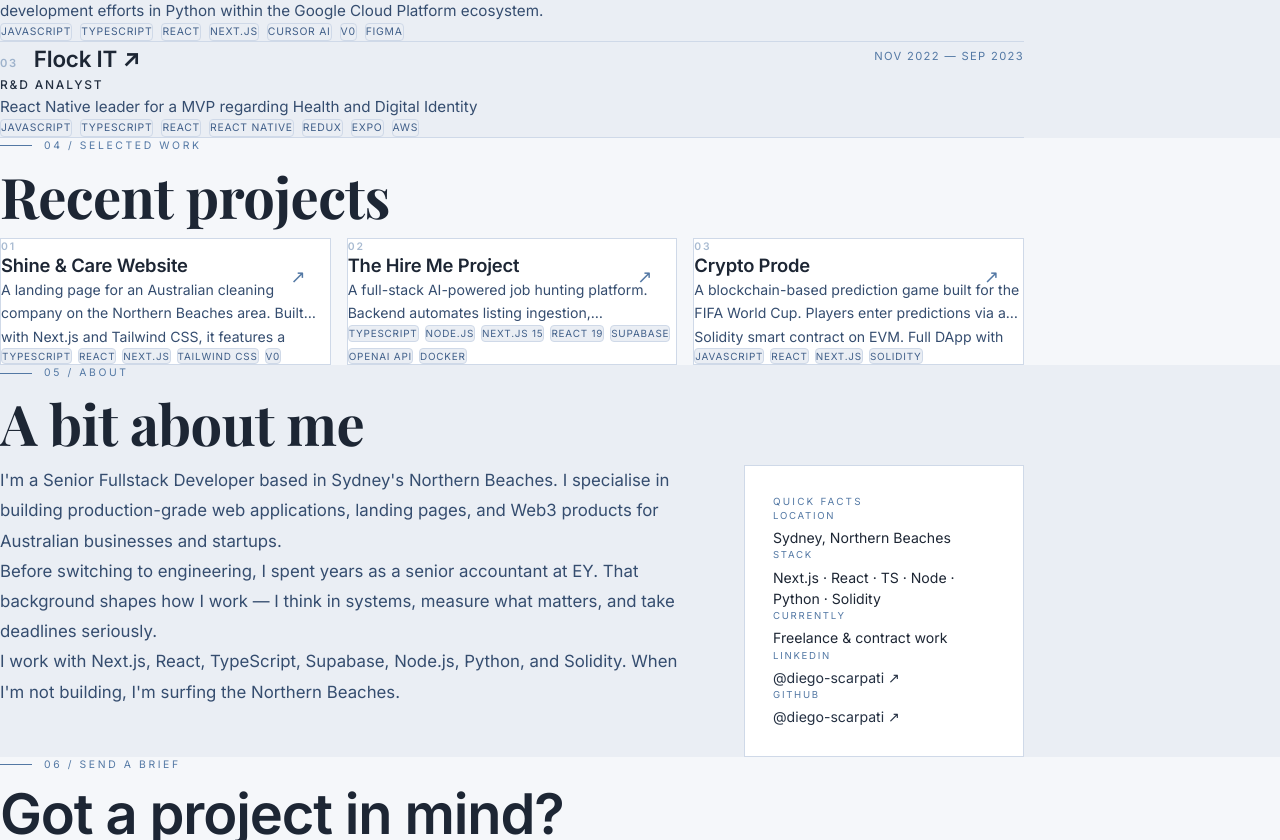
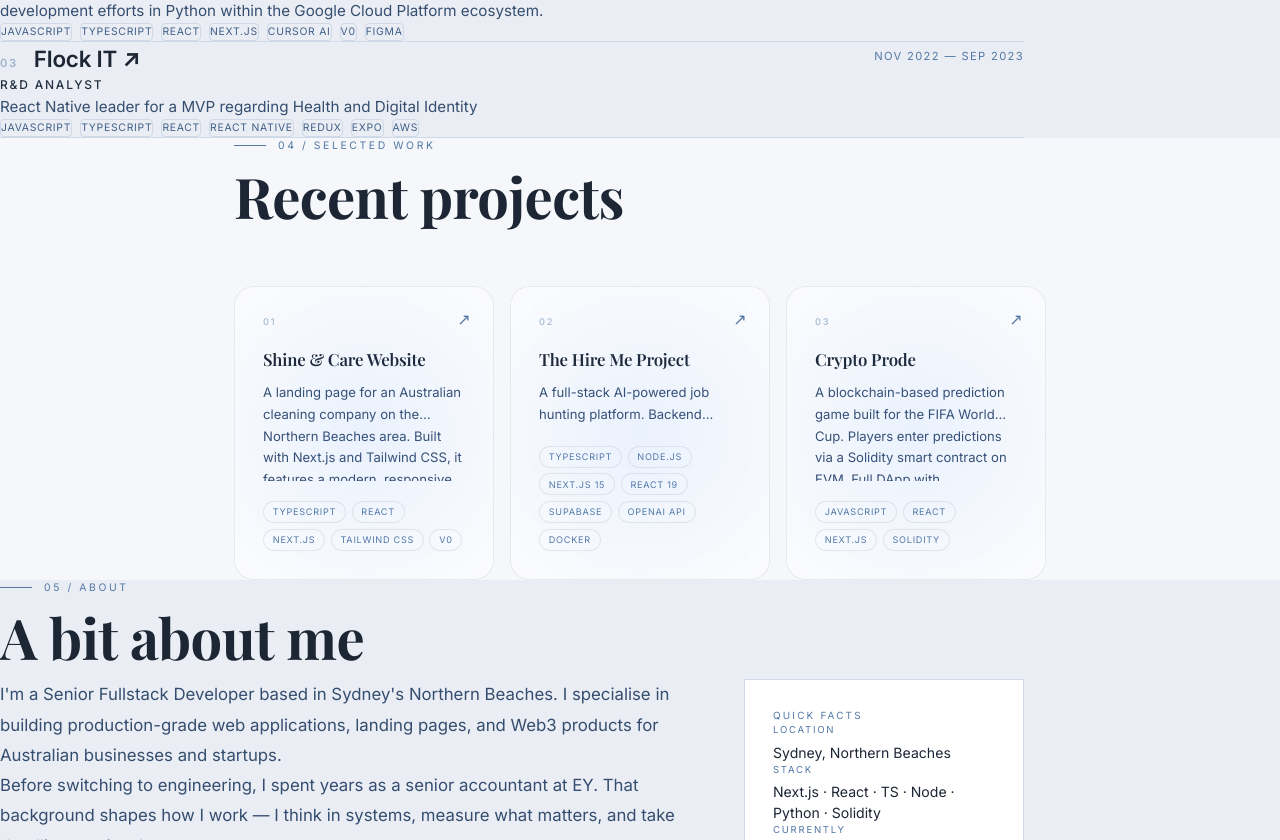
Before and after one commit to diego-scarpati/portfolio-app, a Next.js app: page / in a window 1280 px wide. Shown: the part 1960-2800 px from the top of the page. Built offline with nearby package versions, Linux system fonts and the light colour scheme; no server answers.

Commit message:
feat: work section — glass cards, staggered IntersectionObserver reveal, cursor glow

```diff
--- a/src/components/sections/WorkSection.tsx
+++ b/src/components/sections/WorkSection.tsx
@@ -1,13 +1,56 @@
+'use client'
+
+import { useEffect, useRef } from 'react'
 import { projects } from '@/data/projects'
 
 export function WorkSection() {
+  const sectionRef = useRef<HTMLElement>(null)
+  const cardRefs = useRef<(HTMLAnchorElement | null)[]>([])
+
+  useEffect(() => {
+    const observer = new IntersectionObserver(
+      (entries) => {
+        entries.forEach((entry) => {
+          if (entry.isIntersecting) {
+            entry.target.classList.add('is-visible')
+          }
+        })
+      },
+      { threshold: 0.1 },
+    )
+
+    const section = sectionRef.current
+    if (section) observer.observe(section)
+    cardRefs.current.forEach((card) => { if (card) observer.observe(card) })
+
+    return () => observer.disconnect()
+  }, [])
+
+  const handleMouseMove = (e: React.MouseEvent<HTMLAnchorElement>) => {
+    const rect = e.currentTarget.getBoundingClientRect()
+    e.currentTarget.style.setProperty('--mx', `${e.clientX - rect.left}px`)
+    e.currentTarget.style.setProperty('--my', `${e.clientY - rect.top}px`)
+  }
+
   return (
-    <section id="work" className="py-24 md:py-32" style={{ background: "var(--bg-secondary)" }}>
-      <div className="max-w-5xl mx-auto px-6">
+    <section
+      ref={sectionRef}
+      id="work"
+      className="reveal-on-scroll py-24 md:py-32"
+      style={{ background: 'var(--bg-secondary)' }}
+    >
+      <div style={{ maxWidth: 860, margin: '0 auto', padding: '0 1.5rem' }}>
 
-        <div className="mb-16">
+        <div style={{ marginBottom: '3rem' }}>
           <p className="section-label">04 / Selected Work</p>
-          <h2 style={{ fontSize: "clamp(2.2rem, 5vw, 3.5rem)", color: "var(--text-primary)" }}>
+          <h2
+            style={{
+              fontFamily: 'var(--font-display)',
+              fontSize: 'clamp(2.2rem, 5vw, 3.5rem)',
+              color: 'var(--text-primary)',
+              letterSpacing: '-0.01em',
+            }}
+          >
             Recent projects
           </h2>
         </div>
@@ -16,77 +59,126 @@ export function WorkSection() {
           {projects.map((project, i) => (
             <a
               key={project.title}
+              ref={(el) => { cardRefs.current[i] = el }}
               href={project.url}
               target="_blank"
               rel="noopener noreferrer"
-              className="group relative flex flex-col p-7 transition-all duration-200 hover:-translate-y-1"
+              className="reveal-card"
               style={{
-                background: "var(--bg-card)",
-                border: "1px solid var(--border)",
+                transitionDelay: `${i * 90}ms`,
+                background: 'var(--glass-bg)',
+                backdropFilter: 'blur(16px)',
+                WebkitBackdropFilter: 'blur(16px)',
+                border: '1px solid var(--glass-border)',
+                borderRadius: 20,
+                padding: '1.75rem',
+                textDecoration: 'none',
+                display: 'flex',
+                flexDirection: 'column',
+                position: 'relative',
+                overflow: 'hidden',
+                transition: 'transform 0.25s ease, border-color 0.25s ease, box-shadow 0.25s ease',
+                // CSS custom props for cursor glow — set via mousemove
+                '--mx': '50%',
+                '--my': '50%',
+              } as React.CSSProperties}
+              onMouseMove={handleMouseMove}
+              onMouseEnter={e => {
+                e.currentTarget.style.transform = 'translateY(-5px)'
+                e.currentTarget.style.borderColor = 'rgba(59,130,246,0.3)'
+                e.currentTarget.style.boxShadow = '0 16px 48px rgba(0,0,0,0.25)'
+              }}
+              onMouseLeave={e => {
+                e.currentTarget.style.transform = 'translateY(0)'
+                e.currentTarget.style.borderColor = 'var(--glass-border)'
+                e.currentTarget.style.boxShadow = 'none'
               }}
             >
-              {/* Project number */}
+              {/* Cursor glow — pseudo-element via CSS variables */}
+              <div
+                aria-hidden
+                style={{
+                  position: 'absolute',
+                  inset: 0,
+                  borderRadius: 'inherit',
+                  background: 'radial-gradient(400px circle at var(--mx) var(--my), rgba(59,130,246,0.09), transparent 50%)',
+                  pointerEvents: 'none',
+                  transition: 'opacity 0.3s',
+                }}
+              />
+
               <span
-                className="mb-6 block"
                 style={{
-                  fontFamily: "var(--font-syne)",
-                  fontWeight: 800,
-                  fontSize: "0.65rem",
-                  letterSpacing: "0.18em",
-                  color: "var(--text-muted)",
+                  fontFamily: 'var(--font-body)',
+                  fontWeight: 500,
+                  fontSize: '0.58rem',
+                  letterSpacing: '0.18em',
+                  color: 'var(--text-muted)',
                   opacity: 0.5,
+                  marginBottom: '1.25rem',
+                  display: 'block',
                 }}
               >
                 {String(i + 1).padStart(2, '0')}
               </span>
 
-              {/* Arrow indicator */}
               <span
-                className="absolute top-6 right-6 text-lg transition-all duration-200"
-                style={{ color: "var(--text-muted)" }}
+                style={{
+                  position: 'absolute',
+                  top: '1.25rem',
+                  right: '1.4rem',
+                  color: 'var(--text-muted)',
+                  fontSize: '1rem',
+                  transition: 'color 0.2s, transform 0.2s',
+                }}
+                onMouseEnter={e => { e.currentTarget.style.color = 'var(--accent-2)'; e.currentTarget.style.transform = 'translate(2px,-2px)' }}
+                onMouseLeave={e => { e.currentTarget.style.color = 'var(--text-muted)'; e.currentTarget.style.transform = 'translate(0,0)' }}
               >
                 ↗
               </span>
 
               <h3
-                className="mb-4 flex-none transition-colors duration-200"
                 style={{
-                  fontFamily: "var(--font-syne)",
-                  fontWeight: 700,
-                  fontSize: "1.15rem",
-                  color: "var(--text-primary)",
-                  letterSpacing: "-0.01em",
+                  fontFamily: 'var(--font-display)',
+                  fontWeight: 600,
+                  fontSize: '1.05rem',
+                  color: 'var(--text-primary)',
                   lineHeight: 1.3,
+                  marginBottom: '0.75rem',
                 }}
               >
                 {project.title}
               </h3>
 
               <p
-                className="mb-6 flex-1 line-clamp-2"
+                className="line-clamp-2"
                 style={{
-                  fontFamily: "var(--font-body)",
-                  fontSize: "0.88rem",
-                  color: "var(--text-secondary)",
+                  fontFamily: 'var(--font-body)',
+                  fontSize: '0.82rem',
+                  color: 'var(--text-secondary)',
                   lineHeight: 1.65,
+                  flex: 1,
+                  marginBottom: '1.25rem',
                 }}
               >
                 {project.brief}
               </p>
 
-              <div className="flex flex-wrap gap-1.5 mt-auto">
+              <div style={{ display: 'flex', flexWrap: 'wrap', gap: '0.35rem', marginTop: 'auto' }}>
                 {project.technologies.map((t) => (
                   <span
                     key={t}
                     style={{
-                      fontFamily: "var(--font-body)",
-                      fontSize: "0.62rem",
-                      letterSpacing: "0.08em",
-                      color: "var(--tag-text)",
-                      background: "var(--tag-bg)",
-                      border: "1px solid var(--tag-border)",
+                      fontFamily: 'var(--font-body)',
+                      fontSize: '0.57rem',
+                      letterSpacing: '0.08em',
+                      textTransform: 'uppercase',
+                      background: 'rgba(255,255,255,0.04)',
+                      border: '1px solid var(--glass-border)',
+                      color: 'var(--text-muted)',
+                      padding: '0.2rem 0.55rem',
+                      borderRadius: 999,
                     }}
-                    className="px-2 py-0.5 rounded-sm uppercase"
                   >
                     {t}
                   </span>
```
